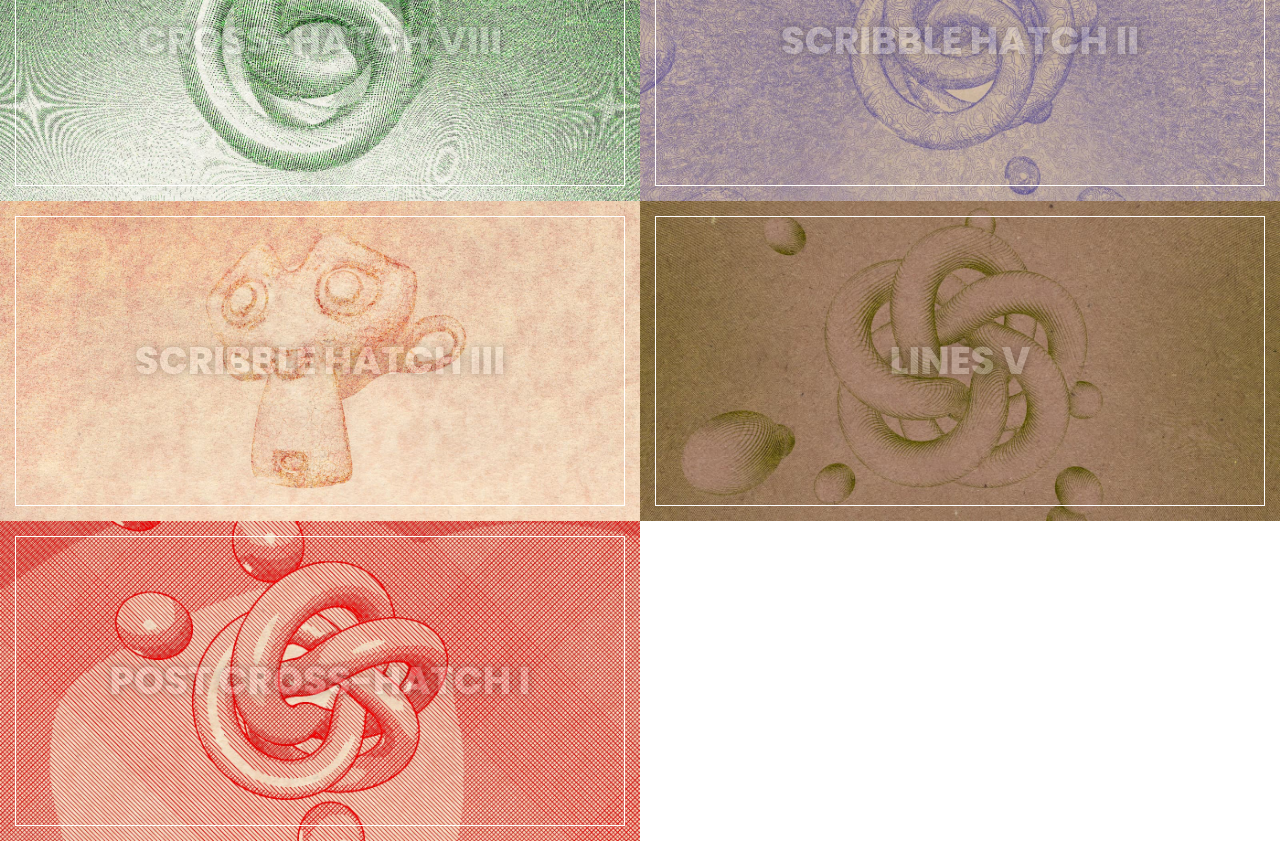
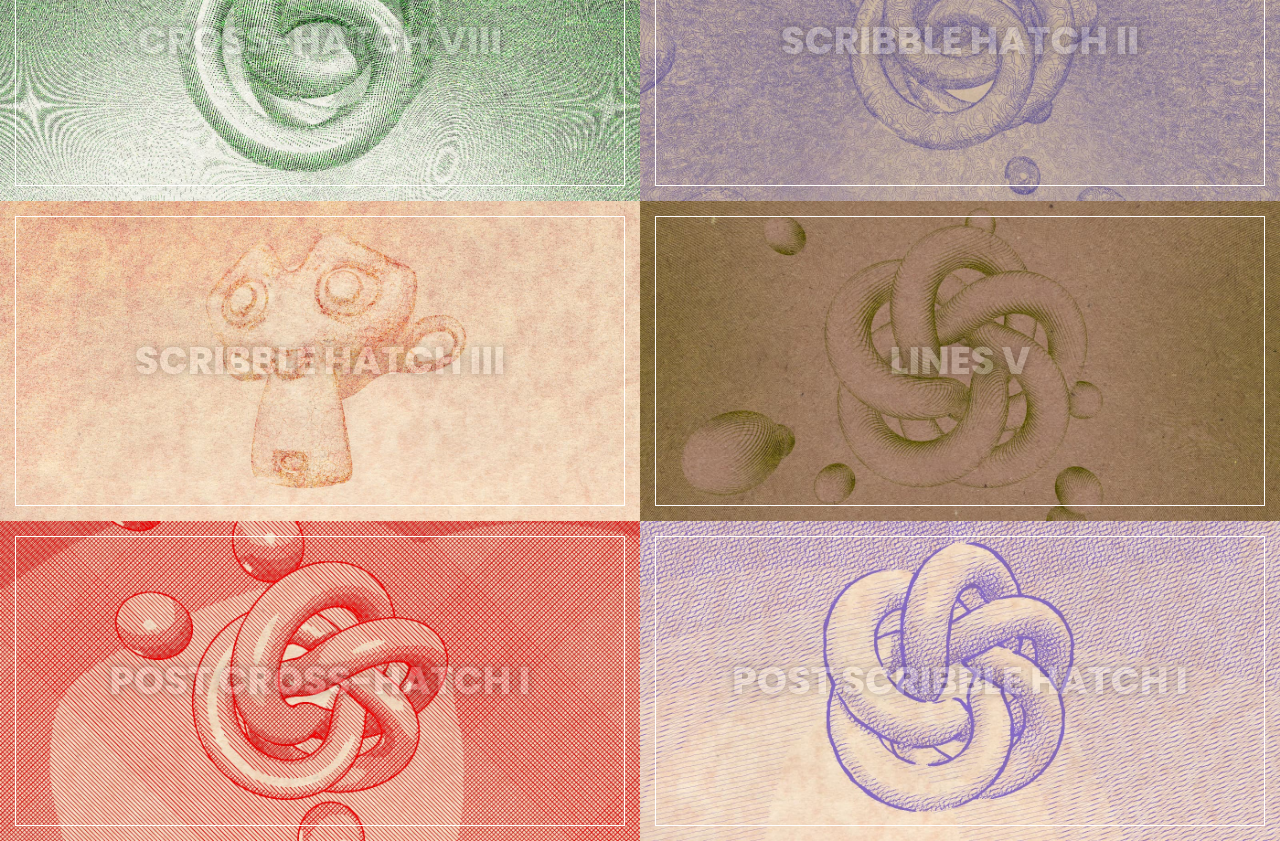
Before and after one commit to spite/sketch, a plain HTML site: page index.html in a window 1280 px wide. Shown: the part 2557-3398 px from the top of the page. Drawn offline with Linux system fonts and the light colour scheme.

Commit message:
updated index

```diff
--- a/index.html
+++ b/index.html
@@ -185,7 +185,10 @@
         <img src="snapshots/post-cross-hatch-i.jpg" />
         <h2>Post Cross-hatch I</h2>
       </a>
-      <a class="card"></a>
+      <a class="card" href="post-scribble-i/index.html">
+        <img src="snapshots/post-scribble-i.jpg" />
+        <h2>Post Scribble hatch I</h2>
+      </a>
     </div>
   </body>
 </html>
```
Also changed, not shown: snapshots/post-scribble-i.jpg (added).
